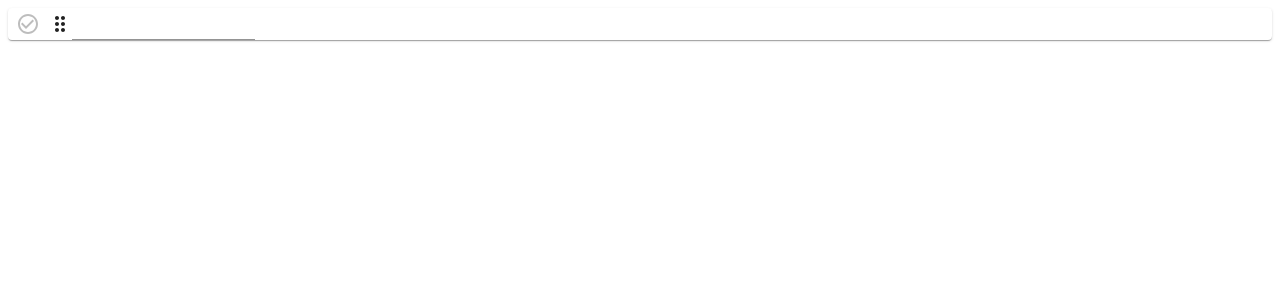
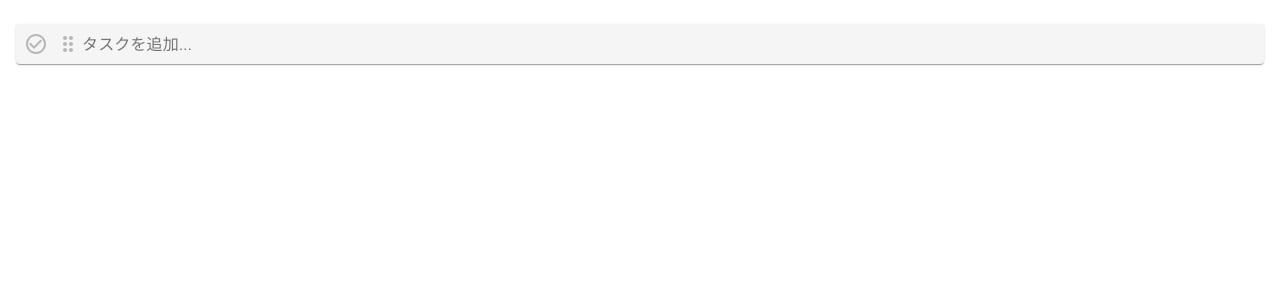
Before and after one commit to Pankun-coder/ToDo, a React (Create React App) app: page / in a window 1280 px wide. Shown: the top 300 px of the page. Built offline with nearby package versions, Linux system fonts and the light colour scheme.

Commit message:
fix: design

```diff
--- a/src/components/DraggableTask.tsx
+++ b/src/components/DraggableTask.tsx
@@ -6,12 +6,14 @@ import { useDrag, useDrop } from "react-dnd";
 import { Task } from "../entities/task";
 import { useTask } from "../interactors/task";
 import { taskStorage } from "../storage/task";
+import { useTheme } from "@mui/material";
 
 type Props = {
   task: Task;
 };
 
 export default function DraggableTask({ task }: Props) {
+  const theme = useTheme();
   const { insertTo, markAsDone, markAsNotCompleted } = useTask(
     task.id,
     taskStorage,
@@ -51,8 +53,8 @@ export default function DraggableTask({ task }: Props) {
       ref={(el) => dropRef(dragRef(el))}
       sx={{
         display: "flex",
-        height: "32px",
-        backgroundColor: "background.paper",
+        height: "40px",
+        backgroundColor: "grey.100",
         alignItems: "center",
         opacity: task.status === "completed" ? 0.3 : 1,
       }}
@@ -61,7 +63,7 @@ export default function DraggableTask({ task }: Props) {
         <CheckCircleOutlineIcon />
       </IconButton>
       <DragIndicator />
-      {task.label}
+      <span style={{ ...theme.typography.body1 }}>{task.label}</span>
     </Card>
   );
 }
--- a/src/components/TaskCreatorUncontrolled.tsx
+++ b/src/components/TaskCreatorUncontrolled.tsx
@@ -1,13 +1,15 @@
 import React, { useRef } from "react";
-import { Card, Input, IconButton } from "@mui/material";
+import { Card, IconButton } from "@mui/material";
 import CheckCircleOutlineIcon from "@mui/icons-material/CheckCircleOutline";
 import DragIndicator from "@mui/icons-material/DragIndicator";
 import { useTasks } from "../interactors/task";
 import { taskStorage } from "../storage/task";
+import { useTheme } from "@mui/material";
 
 export default function TaskCreator() {
   const inputRef = useRef<HTMLInputElement>(null);
   const { create } = useTasks(taskStorage);
+  const theme = useTheme();
   const onBlur = async () => {
     if (!inputRef.current || inputRef.current.value === "") return;
     await create({ label: inputRef.current.value, status: "toDo" });
@@ -18,16 +20,27 @@ export default function TaskCreator() {
     <Card
       sx={{
         display: "flex",
-        height: "32px",
-        backgroundColor: "background.paper",
+        height: "40px",
+        backgroundColor: "grey.100",
         alignItems: "center",
       }}
     >
       <IconButton disabled>
         <CheckCircleOutlineIcon />
       </IconButton>
-      <DragIndicator />
-      <Input inputRef={inputRef} onBlur={onBlur} />
+      <DragIndicator color="disabled" />
+      <input
+        ref={inputRef}
+        style={{
+          height: "40px",
+          borderWidth: 0,
+          outline: "none",
+          backgroundColor: "inherit",
+          ...theme.typography.body1,
+        }}
+        onBlur={onBlur}
+        placeholder="タスクを追加..."
+      />
     </Card>
   );
 }
--- a/src/components/TaskListPage.tsx
+++ b/src/components/TaskListPage.tsx
@@ -9,9 +9,27 @@ export default function TaskListPage() {
   const { data: tasks } = useTasks(taskStorage);
 
   return (
-    <Box sx={{ p: 1, display: "flex", flexDirection: "column", gap: 1 }}>
-      {tasks?.map((task) => <DraggableTask task={task} key={task.id} />)}
-      <TaskCreator />
+    <Box
+      sx={{
+        minWidth: "100vw",
+        minHeight: "100vh",
+      }}
+    >
+      <Box
+        sx={{ padding: (theme) => `${theme.spacing(2)} ${theme.spacing(1)}` }}
+      >
+        <Box
+          sx={{
+            p: 1,
+            display: "flex",
+            flexDirection: "column",
+            gap: (theme) => theme.spacing(1),
+          }}
+        >
+          {tasks?.map((task) => <DraggableTask task={task} key={task.id} />)}
+          <TaskCreator />
+        </Box>
+      </Box>
     </Box>
   );
 }
```
